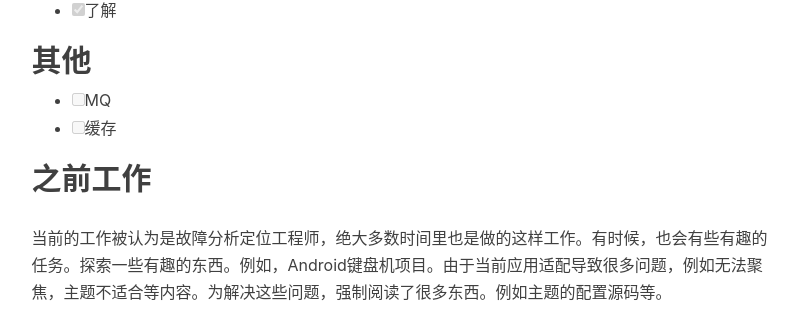
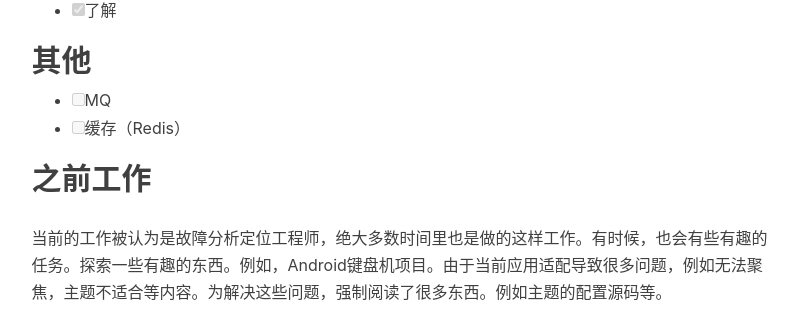
Before and after one commit to fxleyu/fxleyu.github.io, a Jekyll site: the page built from about.md, in a window 1280 px wide and 900 px high, scrolled down 2766 px. Shown: the part 142-452 px from the top of the window, without its empty margins (136-934 px from the left). Built offline with Jekyll 4.4.1, drawn with Linux system fonts in a browser that asks for light colours; nearby versions of some CDN libraries; comment, search, counter and statistics services are not loaded.

Commit message:
UPDATE 更新个人信息

```diff
--- a/about.md
+++ b/about.md
@@ -87,7 +87,7 @@ Android 手机平台应用维护。依照时间顺序依次处理过 Email（SMT
 
 ## 其他
 - [ ] MQ
-- [ ] 缓存
+- [ ] 缓存（Redis）
 
 ## 之前工作
 当前的工作被认为是故障分析定位工程师，绝大多数时间里也是做的这样工作。有时候，也会有些有趣的任务。探索一些有趣的东西。例如，Android键盘机项目。由于当前应用适配导致很多问题，例如无法聚焦，主题不适合等内容。为解决这些问题，强制阅读了很多东西。例如主题的配置源码等。
```
